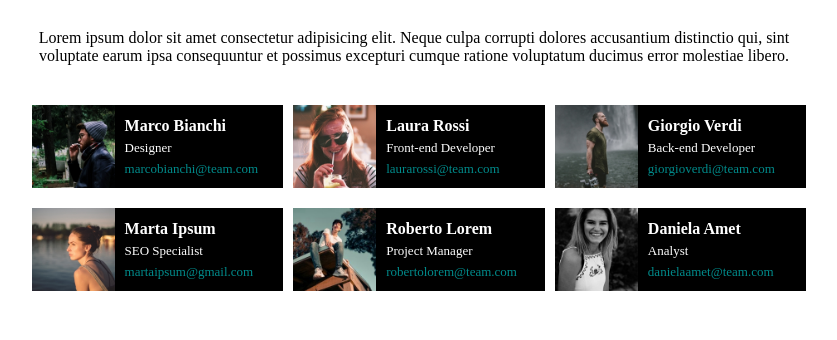
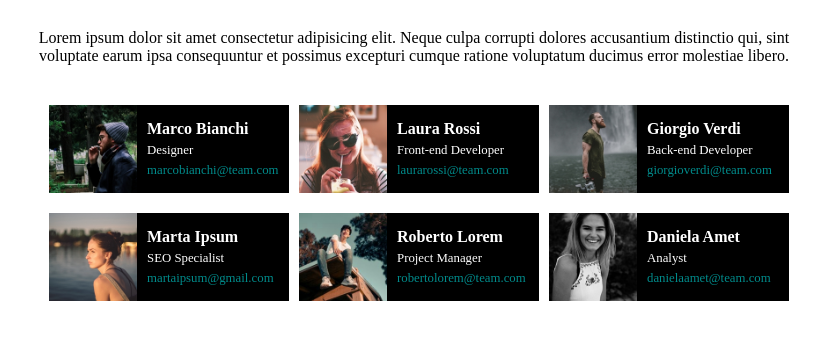
Before and after one commit to lucamagio/html-css-flex-cards, a plain HTML site: page index.html in a window 1280 px wide. Shown: the part 88-428 px from the top of the page, without its empty margins (226-1063 px from the left). Drawn offline with Linux system fonts and the light colour scheme.

Commit message:
fix: fix problem with wrap and the cards

```diff
--- a/css/class.css
+++ b/css/class.css
@@ -16,7 +16,7 @@
 
 .email{
     color:darkcyan;
-    font-size: small;
+    font-size: 80%;
 }
 
 .info{
@@ -27,5 +27,5 @@
 .work{
     margin-top: 5px;
     margin-bottom: 5px;
-    font-size: small
+    font-size: 80%;
 }
--- a/css/main.css
+++ b/css/main.css
@@ -28,6 +28,7 @@ div{
     color: white;
     display: flex;
     align-items: center;
+    min-width: 240px;
     max-width: calc((100% / 3) - 15px);
     column-gap: 10px;
     margin-left: 10px;
@@ -35,5 +36,6 @@ div{
 }
 
 img{
-    width: 33%;
+    width: 88.03px;
+    max-width: 100%;
 }
```
